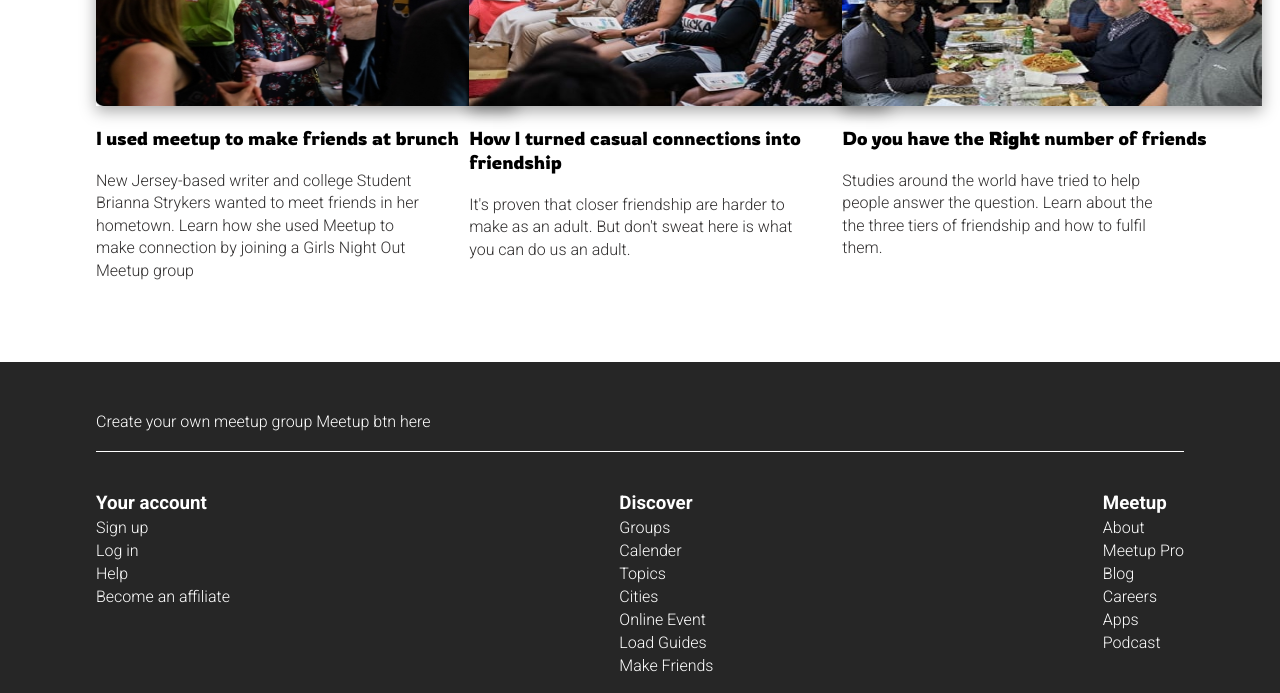
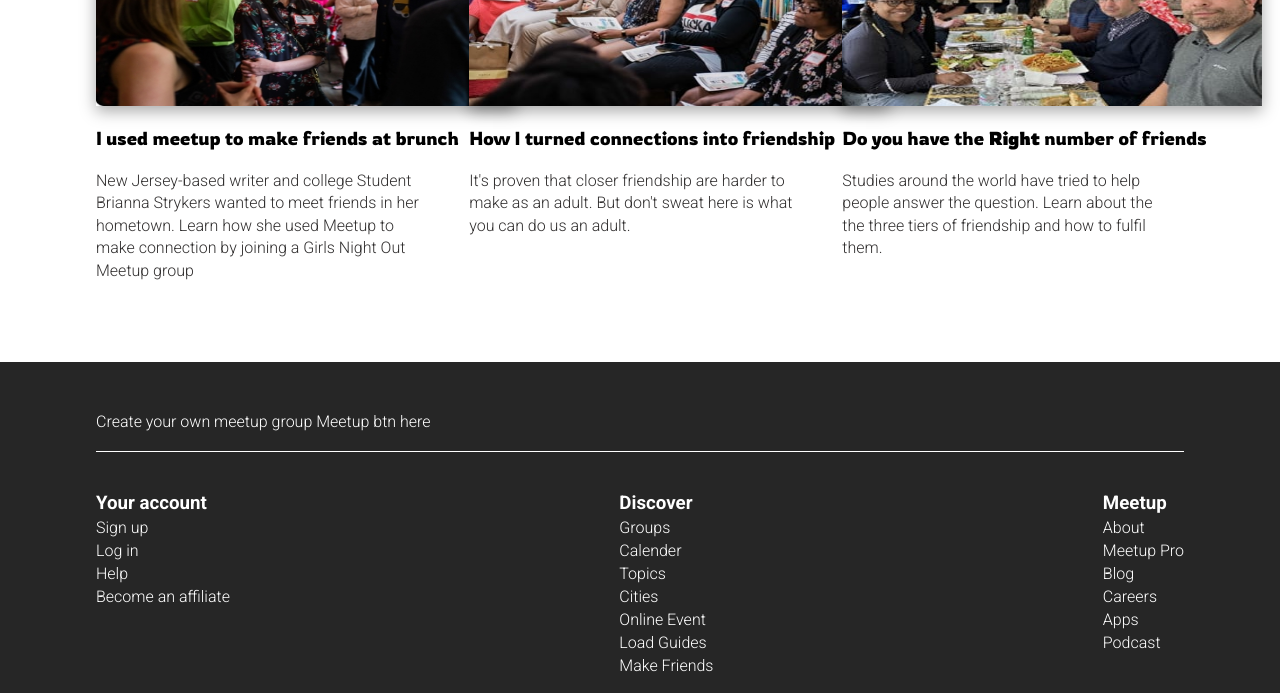
Before and after one commit to blackNoir2/meetupClone, a plain HTML site: page index.html in a window 1280 px wide. Shown: the part 3360-4053 px from the top of the page. Drawn offline with Linux system fonts and the light colour scheme; a web font is replaced by a local one.

Commit message:
Update index.html
Updated one of the cards in the friendship area.

```diff
--- a/index.html
+++ b/index.html
@@ -586,7 +586,7 @@
                 </div>
 
                 <div class="body">
-                    <h3 class="rowdies-regular">How I turned casual connections into friendship</h3>
+                    <h3 class="rowdies-regular">How I turned connections into friendship</h3>
 
                     <p>
                         It's proven that closer friendship are harder to make as an adult. But
```
